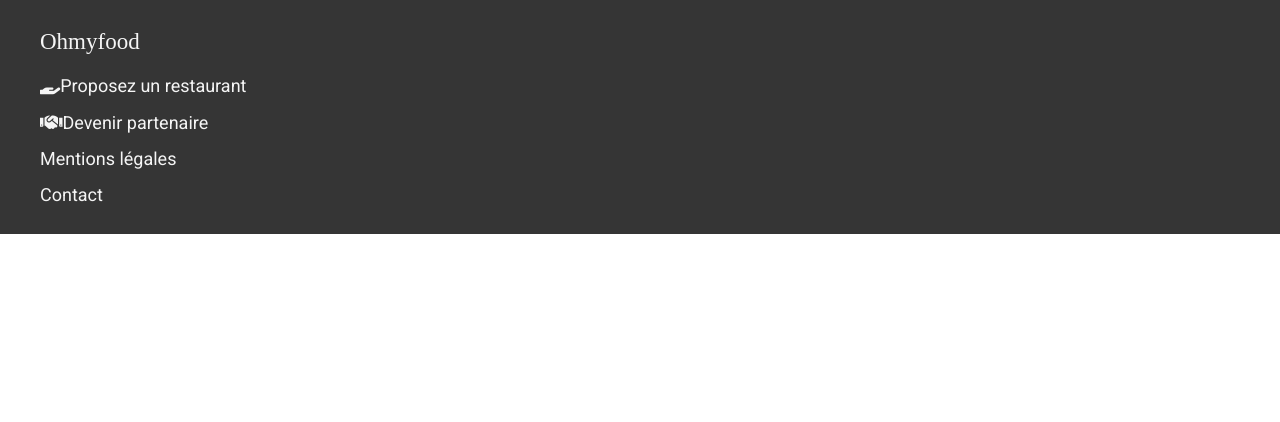
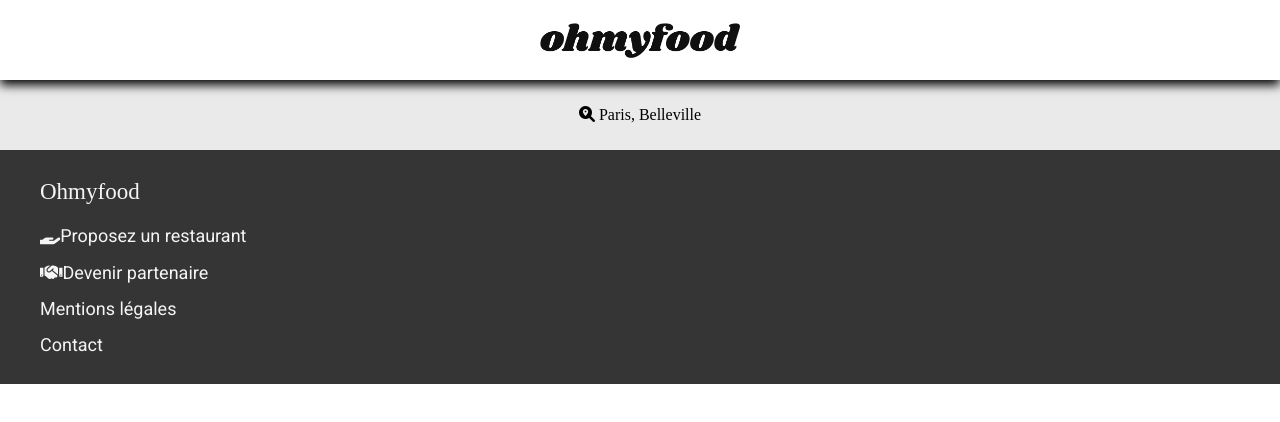
Before and after one commit to THOMAS-OC/P3_OPENCLASSROOMS, a website: page index.html in a window 1280 px wide. Drawn offline with Linux system fonts and the light colour scheme; a web font is replaced by a local one.

Commit message:
Mise en page header + adresse

```diff
--- a/index.html
+++ b/index.html
@@ -5,14 +5,15 @@
     <meta http-equiv="X-UA-Compatible" content="IE=edge">
     <meta name="viewport" content="width=device-width, initial-scale=1.0">
     <link rel="stylesheet" href="css/style.css">
-    <link rel="stylesheet" href="https://cdnjs.cloudflare.com/ajax/libs/font-awesome/6.0.0-beta3/css/all.min.css" integrity="sha512-Fo3rlrZj/k7ujTnHg4CGR2D7kSs0v4LLanw2qksYuRlEzO+tcaEPQogQ0KaoGN26/zrn20ImR1DfuLWnOo7aBA==" crossorigin="anonymous" referrerpolicy="no-referrer" />
-
 <!-- Appel CDN typo -->
     <link rel="preconnect" href="https://fonts.googleapis.com">
     <link rel="preconnect" href="https://fonts.gstatic.com" crossorigin>
     <link href="https://fonts.googleapis.com/css2?family=Roboto:ital,wght@0,100;0,300;0,400;0,500;0,700;0,900;1,100;1,300;1,400;1,500;1,700;1,900&family=Shrikhand&display=swap" rel="stylesheet">
+<!-- Appel CDN font awesome -->
+    <link rel="stylesheet" href="https://cdnjs.cloudflare.com/ajax/libs/font-awesome/6.0.0-beta3/css/all.min.css" integrity="sha512-Fo3rlrZj/k7ujTnHg4CGR2D7kSs0v4LLanw2qksYuRlEzO+tcaEPQogQ0KaoGN26/zrn20ImR1DfuLWnOo7aBA==" crossorigin="anonymous" referrerpolicy="no-referrer" />
 
     <title>Ohmyfood!</title>
+
 </head>
 <body>
 
@@ -28,8 +29,19 @@
 
 <!-- End loader -->
 
-<!-- header -->
+<!-- header and location -->
 
+    <header id="accueil">
+
+        <a href="index.html">
+
+            <div class="logo"></div>
+
+        </a>
+
+    </header>
+
+    <address> <i class="fas fa-search-location"></i> Paris, Belleville </address>
 
 <!-- end header -->
 
--- a/sass/base/_reset.scss
+++ b/sass/base/_reset.scss
@@ -3,6 +3,10 @@
    v2.0 | 20110126
    License: none (public domain)
 */
+
+*{
+	user-select: none;
+}
 
 html, body, div, span, applet, object, iframe,
 h1, h2, h3, h4, h5, h6, p, blockquote, pre,
--- a/sass/layouts/header.scss
+++ b/sass/layouts/header.scss
@@ -0,0 +1,43 @@
+// Layout header
+
+header{
+    height: 80px;
+    width: 100vw;
+    background-color: white;
+    box-shadow: 0px 5px 10px black;
+    position: relative;
+    .logo{
+        width: 200px;
+        height: 100%;
+        margin: 0px auto;
+        background: url("../../images/logo/ohmyfood.png") center no-repeat;
+        background-size: contain;
+        transition-duration: 0.5s;
+    }
+
+    &:hover .logo{
+        transform: scale(1.2) rotate(2deg);
+    }
+
+    //Arrow
+
+    i{
+        position: absolute;
+        left: 10%;
+        top: 50%;
+        transform: translateY(-50%);
+        font-size: 25px;
+        &:hover{
+            color: $color-primary;
+        }
+    }
+}
+
+address{
+    text-align: center;
+    height: 70px;
+    line-height: 70px;
+    background-color: $color-location;
+}
+
+// End layout header
```
Also changed, not shown: css/style.css, 1 other file.
